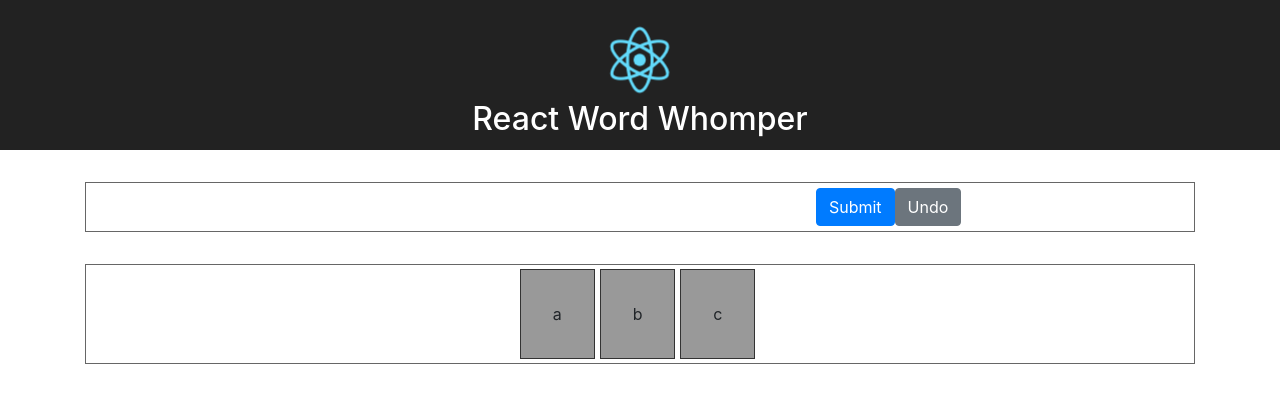
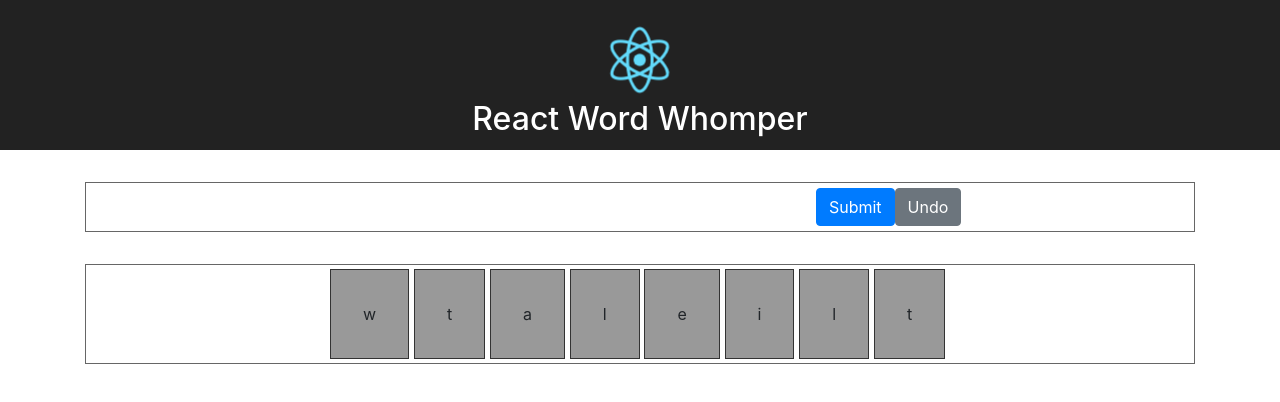
Before and after one commit to mnishiguchi/react-word-whomper, a React (Create React App) app: page / in a window 1280 px wide. Shown: the top 402 px of the page. Built offline with nearby package versions, Linux system fonts and the light colour scheme.

Commit message:
Add buildLetterListFromWords function

```diff
--- a/src/App/App.js
+++ b/src/App/App.js
@@ -1,49 +1,37 @@
 import React from 'react'
-import Layout from './Layout'
 import _ from 'lodash'
+
 import './App.css'
 import 'bootstrap/dist/css/bootstrap.css'
 
+import Layout from './Layout'
+import {InputTextDisplay, LetterSelector} from './components'
+
 window._ = _ // To play with lodash in console
 
-const Letter = ({ letter, onClick }) => {
-  return (
-    <div className="Letter" onClick={onClick}>{letter}</div>
-  )
-}
+function buildLetterListFromWords(words) {
+  // A set of chars
+  const charSet = _.uniq(_.flatten(words.map(l => l.split(''))))
 
-const InputTextDisplay = ({ letters, onSubmit, onUndo }) => {
-  return (
-    <div className="InputTextDisplay">
-      <div className="letters">
-        {
-          letters.map((letter, i) => {
-            return <span className="letter" key={i}>{letter}</span>
-          })
-        }
-      </div>
-      <div className="buttons">
-        <span>
-          <div className="btn btn-primary" onClick={onSubmit}>Submit</div>
-          <div className="btn btn-secondary" onClick={onUndo}>Undo</div>
-        </span>
-      </div>
-    </div>
-  )
-}
+  // A list of occurrences for all the words
+  const charOccurrences = words.map(word => {
+    return _.countBy(word.split(''))
+  })
 
-const LetterSelector = ({ letters, onLetterSelect }) => {
-  return (
-    <div className="LetterSelector">
-      <div className="letters">
-        {
-          letters.filter(e => e).map((letter, i) => {
-            return <Letter key={i} letter={letter} onClick={e => onLetterSelect(letter)} />
-          })
-        }
-      </div>
-    </div>
-  )
+  // A list of max counts for each letter
+  const charMaxCounts = charSet.map(char => {
+    return [char, _.maxBy(charOccurrences, char)[char]]
+  })
+
+  // Create a letter list.
+  let letterList = []
+  charMaxCounts.map(entry => {
+    for (let i = 0; i < entry[1]; i++) {
+      letterList.push(entry[0])
+    }
+  })
+
+  return _.shuffle(letterList)
 }
 
 
@@ -61,8 +49,8 @@ class App extends React.PureComponent {
   constructor(props) {
     super(props)
 
-    // Constant
-    this.LETTERS = ['a', 'b', 'c'] // TODO - compute from the words
+    // Initialize the letter list for the game play based on the words passed in as a prop.
+    this.LETTERS = buildLetterListFromWords(props.words)
 
     this.state = {
       selectedLetters: [],
@@ -94,7 +82,7 @@ class App extends React.PureComponent {
   onLetterSelect(letter) {
     this.setState((prevState, props) => {
       const selectedLetters = prevState.selectedLetters.concat(letter)
-      const remainingLetters = _.difference(this.LETTERS, selectedLetters).slice(0)
+      const remainingLetters = this.computeRemainingLetters(selectedLetters)
       return { selectedLetters, remainingLetters }
     })
   }
@@ -102,13 +90,29 @@ class App extends React.PureComponent {
   onUndo() {
     this.setState((prevState, props) => {
       const selectedLetters = prevState.selectedLetters.slice(0, -1)
-      const remainingLetters = _.difference(this.LETTERS, selectedLetters).slice(0)
+      const remainingLetters = this.computeRemainingLetters(selectedLetters)
       return { selectedLetters, remainingLetters }
     })
   }
 
+  // TODO: Trigger the evaluation of the selected word
   onSubmit() {
-    alert('onSubmit')
+    this.setState((prevState, props) => {
+      const selectedLetters = []
+      const remainingLetters = this.computeRemainingLetters(selectedLetters)
+      return { selectedLetters, remainingLetters }
+    })
+  }
+
+  computeRemainingLetters(selectedLetters) {
+    let remainingLetters = this.LETTERS.slice(0)
+
+    selectedLetters.forEach(letter => {
+      const index = remainingLetters.findIndex(e => e === letter) // index of first occurrence
+      remainingLetters.splice(index, 1)                           // destructively remove an element at that index
+    })
+
+    return remainingLetters
   }
 }
 
--- /dev/null
+++ b/src/App/components.js
@@ -0,0 +1,41 @@
+import React from 'react'
+
+const Letter = ({ letter, onClick }) => {
+  return (
+    <div className="Letter" onClick={onClick}>{letter}</div>
+  )
+}
+
+export const InputTextDisplay = ({ letters, onSubmit, onUndo }) => {
+  return (
+    <div className="InputTextDisplay">
+      <div className="letters">
+        {
+          letters.map((letter, i) => {
+            return <span className="letter" key={i}>{letter}</span>
+          })
+        }
+      </div>
+      <div className="buttons">
+        <span>
+          <div className="btn btn-primary" onClick={onSubmit}>Submit</div>
+          <div className="btn btn-secondary" onClick={onUndo}>Undo</div>
+        </span>
+      </div>
+    </div>
+  )
+}
+
+export const LetterSelector = ({ letters, onLetterSelect }) => {
+  return (
+    <div className="LetterSelector">
+      <div className="letters">
+        {
+          letters.filter(e => e).map((letter, i) => {
+            return <Letter key={i} letter={letter} onClick={e => onLetterSelect(letter)} />
+          })
+        }
+      </div>
+    </div>
+  )
+}
```
